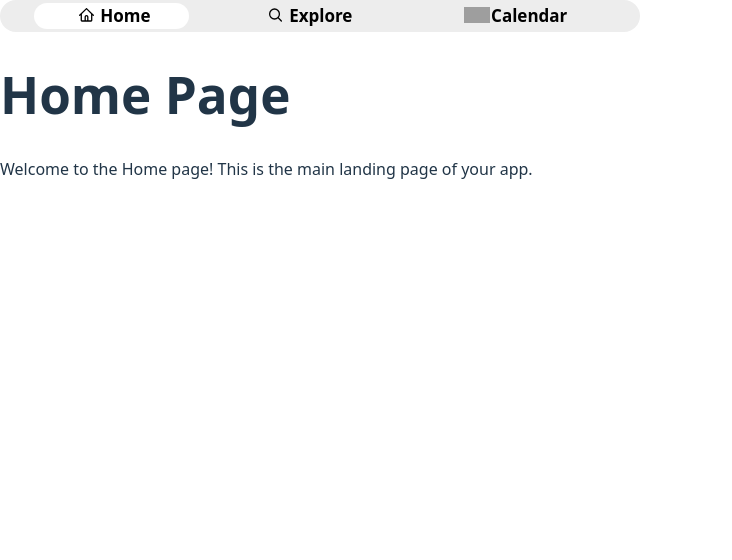
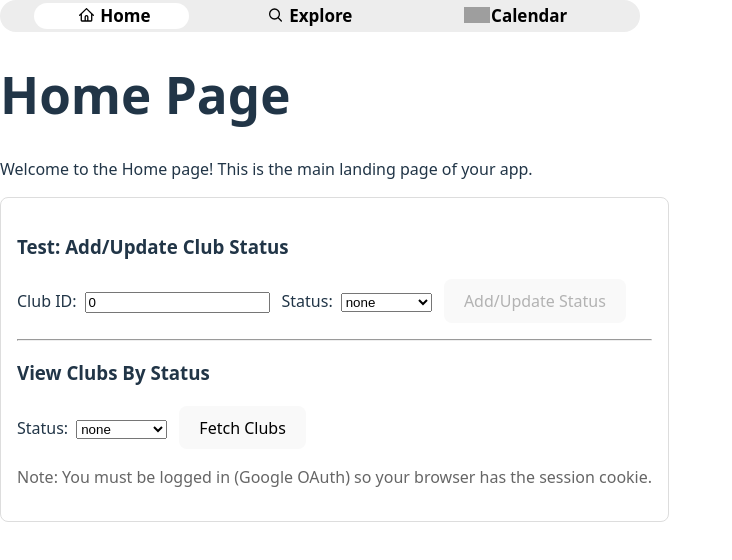
Before and after one commit to khangnguyen-yay/club-app, a React (Vite) app in the folder frontend/: page / in a window 1280 px wide. Shown: the top 560 px of the page, without its empty margins (0-732 px from the left). Built offline with nearby package versions, Linux system fonts and the light colour scheme; grey boxes are pictures that could not be loaded.

Commit message:
Implemented testStatus frontend component to test if club statuses can be added and updated

```diff
--- /dev/null
+++ b/frontend/src/components/testStatus.tsx
@@ -0,0 +1,139 @@
+import React, { useState } from 'react';
+
+// Simple test component to exercise the backend:
+// - POST /api/user/statuses to add or update a user's club status
+// Assumes you are already logged in via Google OAuth so the browser has the session cookie.
+
+const TestStatus: React.FC = () => {
+  const [clubId, setClubId] = useState<number>(0);
+  const [status, setStatus] = useState<string>('none');
+  const [result, setResult] = useState<string>('');
+  const [listStatus, setListStatus] = useState<string>('none');
+  type ClubRow = { clubID?: number; club_name?: string; type?: string; preference?: string; [key: string]: unknown };
+  const [clubs, setClubs] = useState<ClubRow[]>([]);
+  const [loading, setLoading] = useState<boolean>(false);
+
+  async function postStatus() {
+    setLoading(true);
+    setResult('');
+    try {
+      const res = await fetch('http://localhost:3000/api/user/statuses', {
+        method: 'POST',
+        headers: {
+          'Content-Type': 'application/json'
+        },
+        credentials: 'include', // send session cookie
+        body: JSON.stringify({ clubId, preference: status })
+      });
+      const data = await res.json();
+      if (!res.ok) {
+        setResult(`Error ${res.status}: ${data?.error || 'Request failed'}`);
+      } else {
+        setResult(JSON.stringify(data));
+      }
+    } catch (e) {
+      const msg = e instanceof Error ? e.message : String(e);
+      setResult(`Network error: ${msg}`);
+    } finally {
+      setLoading(false);
+    }
+  }
+
+  async function fetchClubsByStatus() {
+    setLoading(true);
+    setResult('');
+    setClubs([]);
+    try {
+      const res = await fetch(`http://localhost:3000/api/user/clubs?status=${encodeURIComponent(listStatus)}` , {
+        method: 'GET',
+        credentials: 'include'
+      });
+      const data = await res.json();
+      if (!res.ok) {
+        setResult(`Error ${res.status}: ${data?.error || 'Request failed'}`);
+      } else {
+        setClubs(Array.isArray(data) ? data : []);
+      }
+    } catch (e) {
+      const msg = e instanceof Error ? e.message : String(e);
+      setResult(`Network error: ${msg}`);
+    } finally {
+      setLoading(false);
+    }
+  }
+
+  return (
+    <div style={{ padding: 16, border: '1px solid #ddd', borderRadius: 8 }}>
+      <h3>Test: Add/Update Club Status</h3>
+      <div style={{ display: 'flex', gap: 12, alignItems: 'center', marginBottom: 12 }}>
+        <label>
+          Club ID:
+          <input
+            type="number"
+            value={clubId}
+            onChange={e => setClubId(Number(e.target.value))}
+            style={{ marginLeft: 8 }}
+          />
+        </label>
+        <label>
+          Status:
+          <select value={status} onChange={e => setStatus(e.target.value)} style={{ marginLeft: 8 }}>
+            <option value="applied">applied</option>
+            <option value="applying">applying</option>
+            <option value="considering">considering</option>
+            <option value="none">none</option>
+          </select>
+        </label>
+        <button onClick={postStatus} disabled={loading || !clubId}>
+          {loading ? 'Submitting…' : 'Add/Update Status'}
+        </button>
+      </div>
+      <div style={{ fontFamily: 'monospace', whiteSpace: 'pre-wrap' }}>
+        {result && (<>
+          <strong>Result:</strong>
+          <div>{result}</div>
+        </>)}
+      </div>
+      <hr style={{ margin: '16px 0' }} />
+      <h3>View Clubs By Status</h3>
+      <div style={{ display: 'flex', gap: 12, alignItems: 'center', marginBottom: 12 }}>
+        <label>
+          Status:
+          <select value={listStatus} onChange={e => setListStatus(e.target.value)} style={{ marginLeft: 8 }}>
+            <option value="applied">applied</option>
+            <option value="applying">applying</option>
+            <option value="considering">considering</option>
+            <option value="none">none</option>
+          </select>
+        </label>
+        <button onClick={fetchClubsByStatus} disabled={loading}>
+          {loading ? 'Loading…' : 'Fetch Clubs'}
+        </button>
+      </div>
+      {!!clubs.length && (
+        <div>
+          <strong>Clubs:</strong>
+          <ul>
+            {clubs.map((c, idx) => {
+              const altName = (c as Record<string, unknown>)['name'];
+              const altNameStr = typeof altName === 'string' ? altName : undefined;
+              const label = (typeof c.club_name === 'string' && c.club_name)
+                || altNameStr
+                || (typeof c.clubID === 'number' ? `Club ${c.clubID}` : 'Club');
+              const statusText = typeof c.preference === 'string' ? c.preference : '';
+              const idText = typeof c.clubID === 'number' ? `#${c.clubID}` : '';
+              return (
+                <li key={idx}>{`${label} ${idText} — status: ${statusText}`}</li>
+              );
+            })}
+          </ul>
+        </div>
+      )}
+      <p style={{ color: '#666' }}>
+        Note: You must be logged in (Google OAuth) so your browser has the session cookie.
+      </p>
+    </div>
+  );
+};
+
+export default TestStatus;
--- a/frontend/src/pages/Home.tsx
+++ b/frontend/src/pages/Home.tsx
@@ -1,10 +1,11 @@
 import React from "react";
+import TestStatus from "../components/testStatus";
 function Home() {
   return (
     <div>
       <h1>Home Page</h1>
       <p>Welcome to the Home page! This is the main landing page of your app.</p>
-
+      <TestStatus />
     </div>
   );
 }
```
Also changed, not shown: 1 other file (tests, documents, lock files or other folders).
